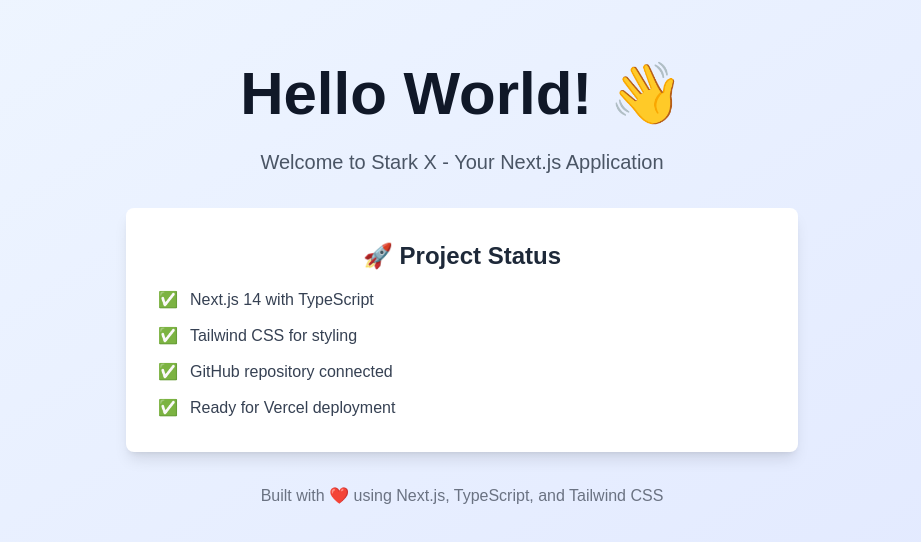
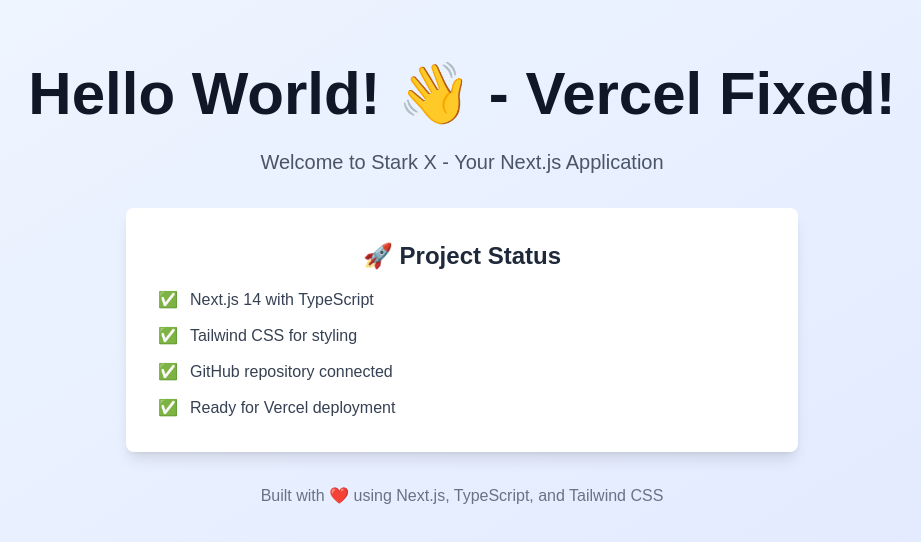
Before and after one commit to Zu-Team/Stark-X, a Next.js app: page / in a window 1280 px wide. Shown: the top 542 px of the page, without its empty margins (178-1099 px from the left). Built offline with nearby package versions, Linux system fonts and the light colour scheme.

Commit message:
Trigger Vercel redeployment

```diff
--- a/src/app/page.tsx
+++ b/src/app/page.tsx
@@ -4,7 +4,7 @@
       <main className="container mx-auto px-4 py-16">
         <div className="text-center">
           <h1 className="text-6xl font-bold text-gray-900 dark:text-white mb-6">
-            Hello World! 👋
+            Hello World! 👋 - Vercel Fixed!
           </h1>
           <p className="text-xl text-gray-600 dark:text-gray-300 mb-8">
             Welcome to Stark X - Your Next.js Application
```
